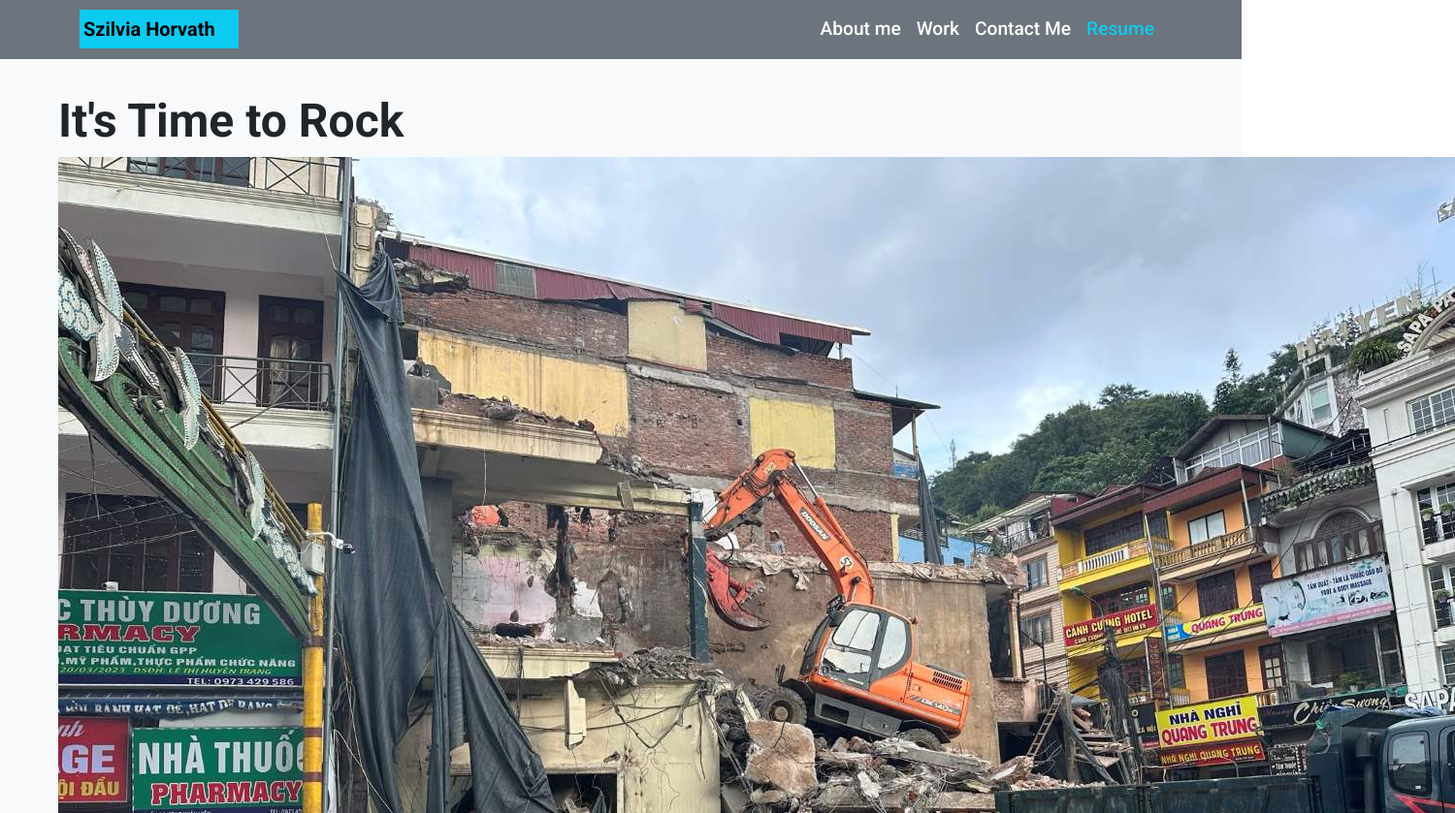
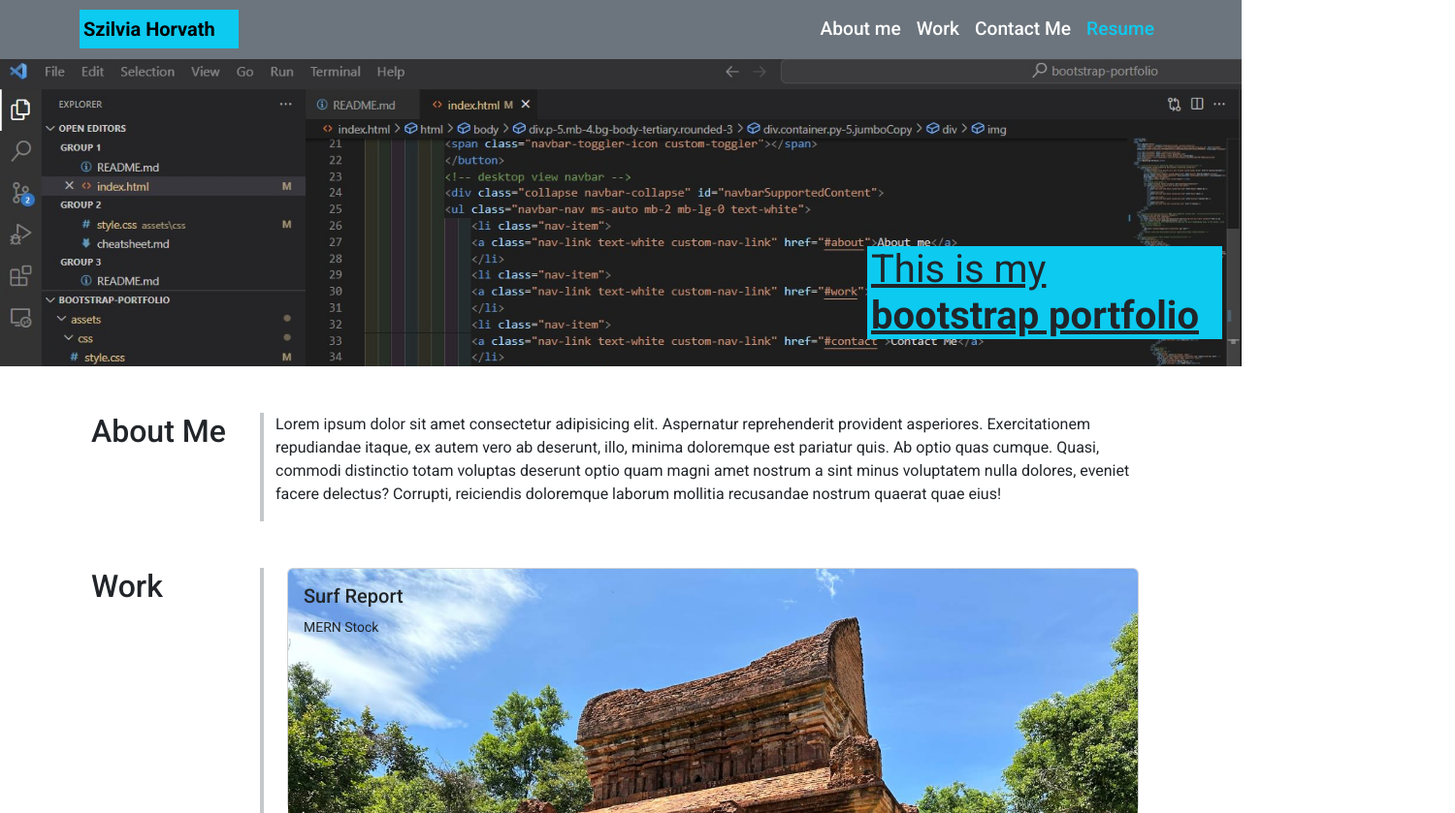
Before and after one commit to hszilvi/bootstrap-portfolio, a plain HTML site: page index.html in a window 1280 px wide. Shown: the top 839 px of the page at 97% size, 1500 px wide, since content can reach past the window. Drawn offline with nearby package versions, Linux system fonts and the light colour scheme.

Commit message:
hero section html and css fixed

```diff
--- a/assets/css/style.css
+++ b/assets/css/style.css
@@ -39,3 +39,25 @@ body {
 /* .custom-toggler {
     border: 2px solid white;
 } */
+
+/* hero section */
+.custom-hero {
+    max-width: 1440px;
+    margin: 0 auto;
+    padding-top: 3.63em;
+    /* border-top: .6em solid rgb(76, 73, 73); */
+}
+/* .custom-h1-container {
+    max-width: 1440px;
+    max-width: 12em;
+} */
+.custom-h1 {
+    max-width: 12em;
+    bottom: .5em;
+    right: .5em;
+
+}
+.custom-img-container {
+    max-height: 20em;
+    /* max-width: 1440px; */
+}
--- a/index.html
+++ b/index.html
@@ -40,16 +40,14 @@
         </div>
     </nav>
     <!-- ================================ HERO with jumbotron section here  ============================= -->
-    <div class="p-5 mb-4 bg-body-tertiary rounded-3 rockBackground">
-      <div class="container-fluid py-5 jumboCopy">
-        <h1 class="display-5 fw-bold">It's Time to Rock</h1>
-        <!-- <p class="col-md-12 fs-4">Rock Nation brings you the most headbanging shows on the planet. Click below to find tickets for
-          your favorite bands</p> -->
-          <div>
-            <img src="./assets/images/calc-illustrator.jpg" alt="">
-          </div>
-        <!-- <button class="btn btn-primary btn-lg" type="button">Buy Tickets</button> -->
-      </div>
+    <div class="pt-7 mb-4 position-relative custom-hero">
+      <!-- <div class="container custom-h1-container"> -->
+        <div class="overflow-hidden custom-img-container">
+          <img class="mw-100" src="./assets/images/boostrap-hero-img.jpg" alt="bootstrap-vscode">
+        </div>
+        <h1 class="fw-normal text-wrap text-decoration-underline bg-info ps-1 pe-4 mw-100 position-absolute custom-h1">This is my <br><span class="fw-bold">bootstrap portfolio</span></h1>
+
+      <!-- </div> -->
     </div>
 <!-- ========================= main content ===================== -->
     <div class="container">
```
Also changed, not shown: assets/images/boostrap-hero-img.jpg (added), 1 other file.
